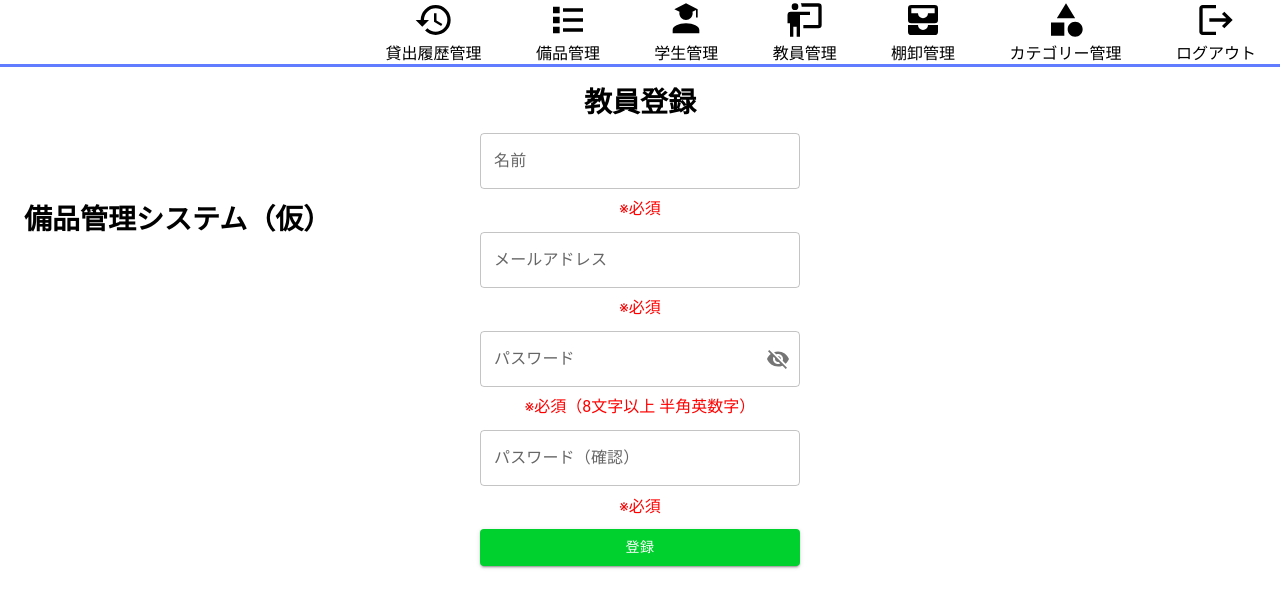
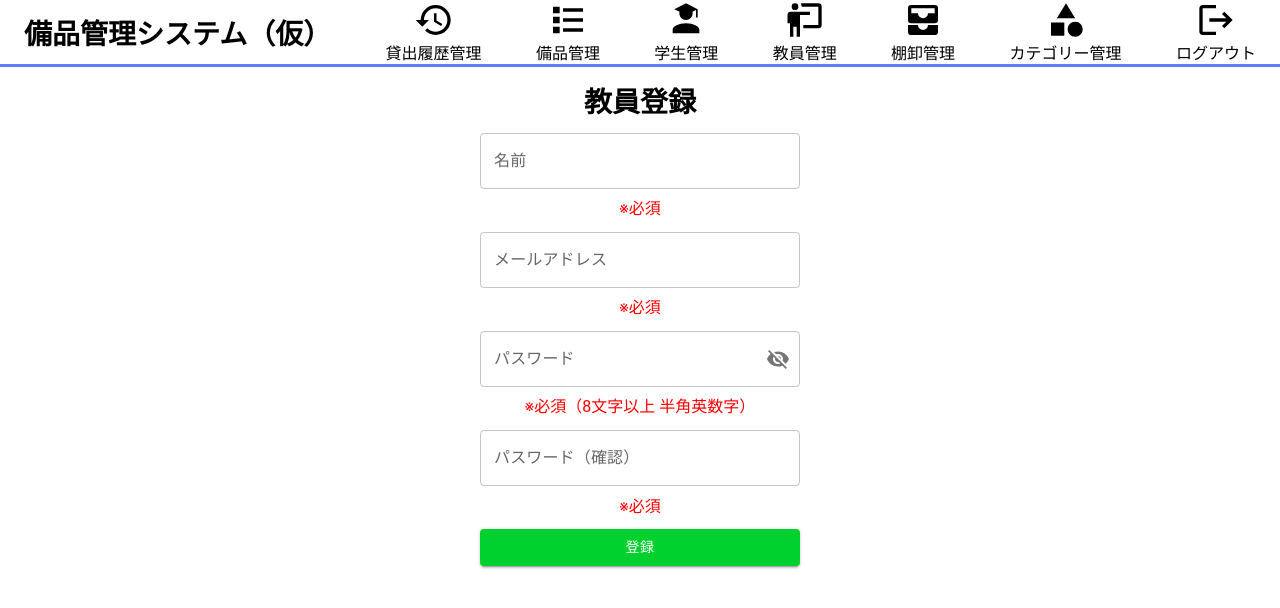
Before and after one commit to takumiTakahata/equipment_management_system, a React (Create React App) app in the folder app/: page /teacher_register in a window 1280 px wide. Shown: the top 608 px of the page. Built offline with nearby package versions, Linux system fonts and the light colour scheme.

Commit message:
titleをheader_titleに変更

```diff
--- a/app/src/components/header.css
+++ b/app/src/components/header.css
@@ -10,7 +10,7 @@
   justify-content: space-between;
 }
 
-#header .title {
+#header .header_title {
   font-size: 28px;
   font-weight: bolder;
 }
--- a/app/src/components/header.tsx
+++ b/app/src/components/header.tsx
@@ -39,7 +39,7 @@ function Header() {
   return (
     <div id="header">
       <Toolbar className="toolbar">
-        <h1 className="title">備品管理システム（仮）</h1>
+        <h1 className="header_title">備品管理システム（仮）</h1>
         <div className="history">
           <HistoryIcon /> {/* 貸出履歴管理icon */}
           <p className="header_text">貸出履歴管理</p>
```
